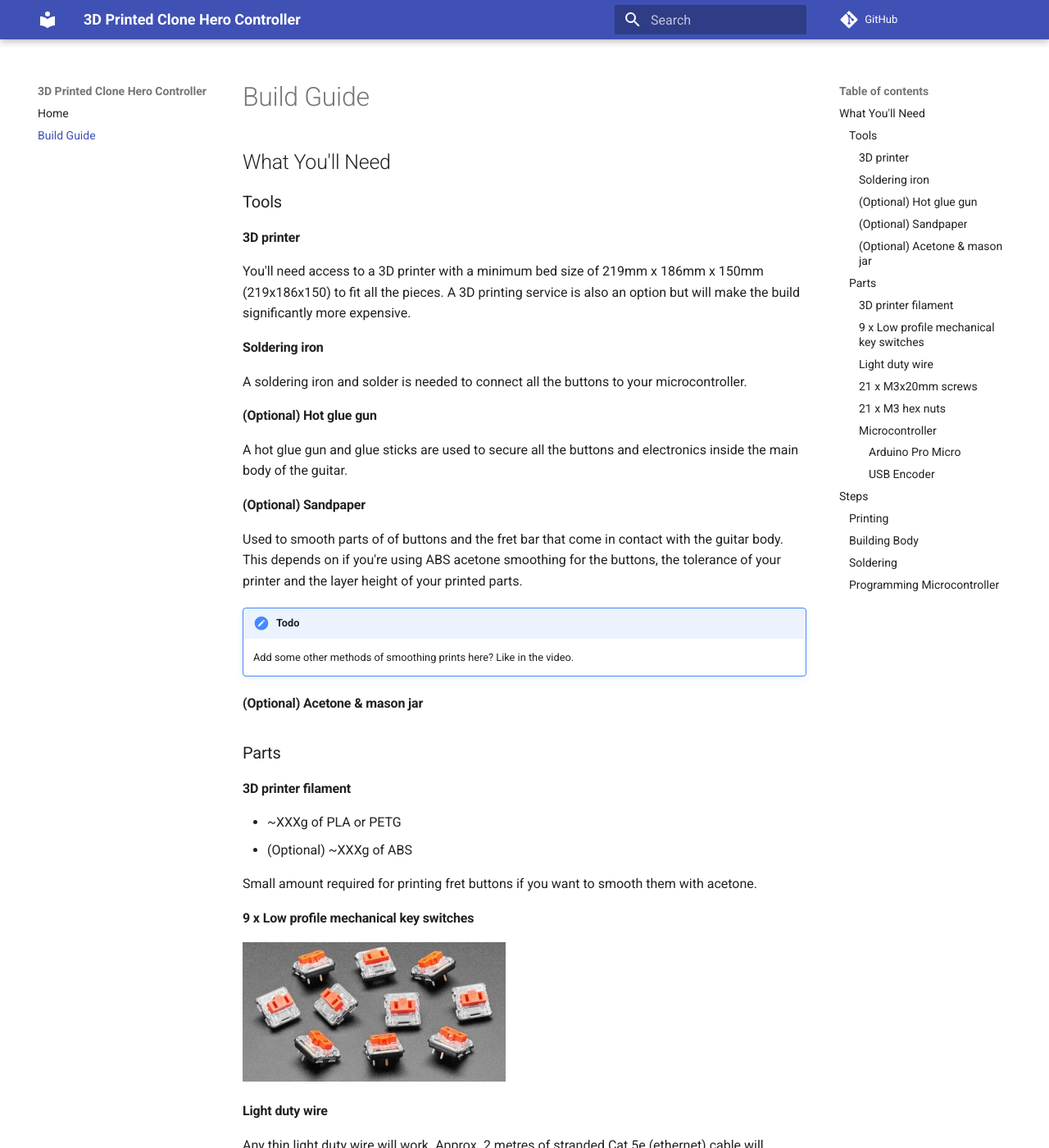
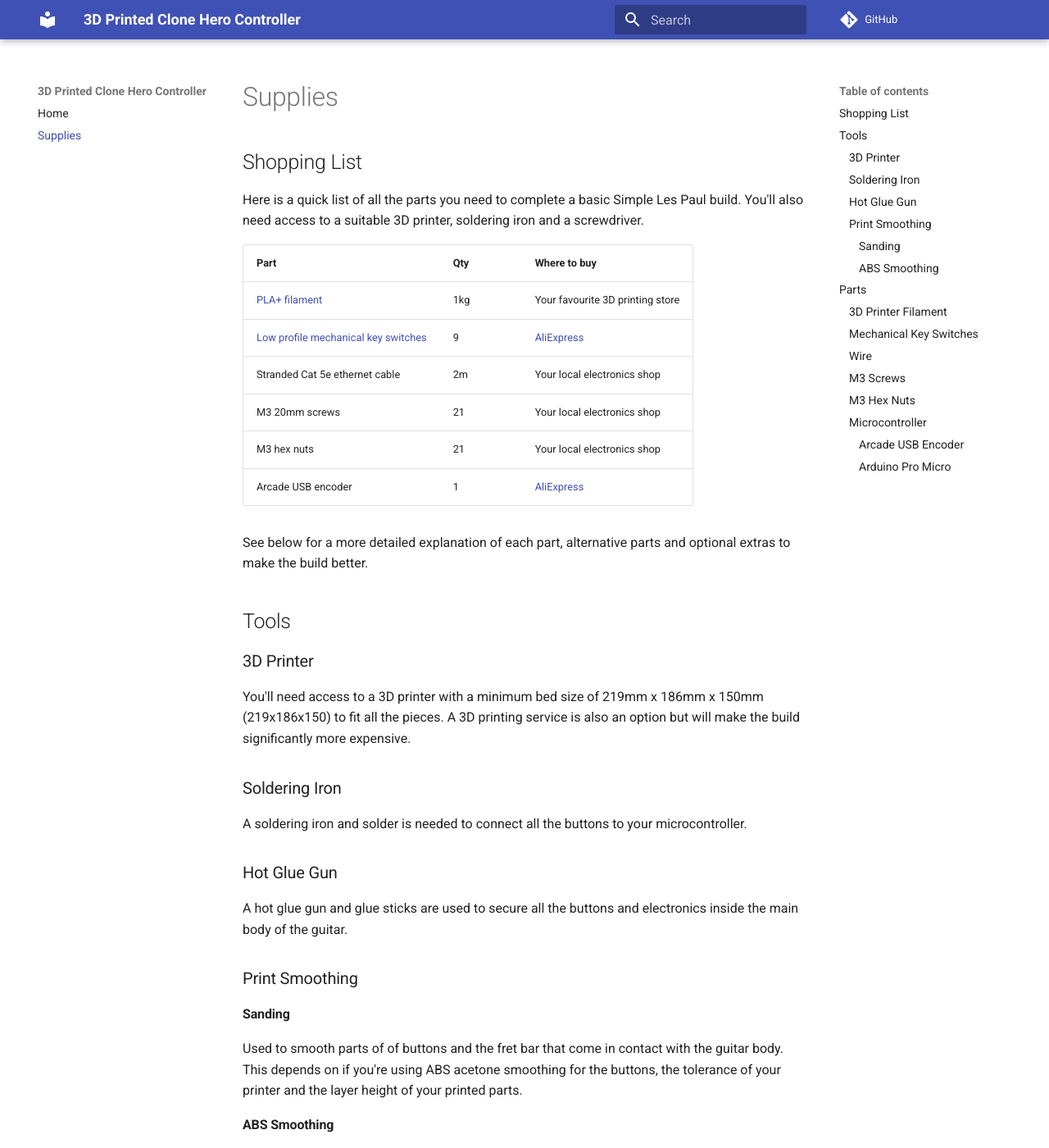
Before and after one commit to joshuaua/3Dprinted-CloneHero-Controller, an MkDocs documentation site: the page built from Documentation/supplies.md, in a window 1280 px wide and 1400 px high. Shown: the whole window at 82% size. Built offline with MkDocs 1.6.1 and Material for MkDocs 9.7.7, drawn with Linux system fonts in a browser that asks for light colours; comment, search, counter and statistics services are not loaded; some of the changed text lies outside the part shown.

Commit message:
Updates to supplies list

```diff
--- a/Documentation/build-guide.md
+++ b/Documentation/supplies.md
@@ -1,64 +1,69 @@
-# Build Guide
+# Supplies
 
-## What You'll Need
+## Shopping List
 
-### Tools
+Here is a quick list of all the parts you need to complete a basic Simple Les Paul build. You'll also need access to a suitable 3D printer, soldering iron and a screwdriver.
 
-#### 3D printer
+| Part                                | Qty | Where to buy |
+| ----------------------------------- | --- | ------------ |
+| [PLA+ filament](#3d-printer-filament)                        | 1kg | Your favourite 3D printing store |
+| [Low profile mechanical key switches](#mechanical-key-switches) | 9   | [AliExpress](https://www.aliexpress.com/item/32959996455.html) |
+| Stranded Cat 5e ethernet cable      | 2m  | Your local electronics shop |
+| M3 20mm screws                      | 21  | Your local electronics shop |
+| M3 hex nuts                         | 21  | Your local electronics shop |
+| Arcade USB encoder                  | 1   | [AliExpress](https://www.aliexpress.com/item/1005003128403655.html) |
+
+See below for a more detailed explanation of each part, alternative parts and optional extras to make the build better.
+
+## Tools
+
+### 3D Printer
 You'll need access to a 3D printer with a minimum bed size of 219mm x 186mm x 150mm (219x186x150) to fit all the pieces. A 3D printing service is also an option but will make the build significantly more expensive.
 
-#### Soldering iron
+### Soldering Iron
 A soldering iron and solder is needed to connect all the buttons to your microcontroller.
 
-#### (Optional) Hot glue gun
+### Hot Glue Gun
 A hot glue gun and glue sticks are used to secure all the buttons and electronics inside the main body of the guitar.
 
-#### (Optional) Sandpaper
+### Print Smoothing
+
+#### Sanding
 Used to smooth parts of of buttons and the fret bar that come in contact with the guitar body. This depends on if you're using ABS acetone smoothing for the buttons, the tolerance of your printer and the layer height of your printed parts.
+
+#### ABS Smoothing
 
 !!! todo
     Add some other methods of smoothing prints here? Like in the video.
 
-#### (Optional) Acetone & mason jar
+## Parts
 
-### Parts
-
-#### 3D printer filament
+### 3D Printer Filament
 - ~XXXg of PLA or PETG
 - (Optional) ~XXXg of ABS
 
 Small amount required for printing fret buttons if you want to smooth them with acetone.
 
-#### 9 x Low profile mechanical key switches
+### Mechanical Key Switches
 ![Mechanical Switches](Images/KailhMechanicalSwitches.png)
 
-#### Light duty wire
+### Wire
 Any thin light duty wire will work. Approx. 2 metres of stranded Cat 5e (ethernet) cable will contain enough wire for the entire project with spare. Cat 6 and solid core cable will also work but is a little harder to work with.
 
-#### 21 x M3x20mm screws
+### M3 Screws
 
-#### 21 x M3 hex nuts
+### M3 Hex Nuts
 Optional but will add strength to the build.
 
-#### Microcontroller
+### Microcontroller
 You only need one of these, but there are several options for sending key signals to your PC. Any microcontroller you pick must be able to act as a "USB HID" or it won't work. For example, an Arduino Leonardo will also work for this project, but an Arduino Uno won't without additional hardware.
 
-##### Arduino Pro Micro
+#### Arcade USB Encoder
+![USB encoder](Images/USBEncoder.png)
+
+These are very simple microcontrollers designed for DIY arcade machines. You plug buttons into it and it shows up as a joystick on your PC. While it is much quicker than an Arduino to get running, it won't allow you to add features like programmable LED strips. These devices vary a lot in look and manufacturer but they all work the same.
+
+#### Arduino Pro Micro
 ![Arduino Pro Micro](Images/ArduinoProMicro.png)
 
 This is the more complex option but allows customisation with things like LED strips.
-
-##### USB Encoder
-![USB Encoder](Images/USBEncoder.png)
-
-These are very simple microcontrollers designed for DIY arcade machines. You plug buttons into it and it shows up as a joystick on your PC. While it is much quicker than an Arduino to get running, it won't allow you to add features like programmable LED strips. These devices vary a lot in look and manufacturer but they all work the same.
-
-## Steps
-
-### Printing
-
-### Building Body
-
-### Soldering
-
-### Programming Microcontroller
--- a/mkdocs.yml
+++ b/mkdocs.yml
@@ -9,4 +9,4 @@ markdown_extensions:
   - pymdownx.superfences
 nav:
     - Home: index.md
-    - "Build Guide": build-guide.md
+    - Supplies: supplies.md
```
